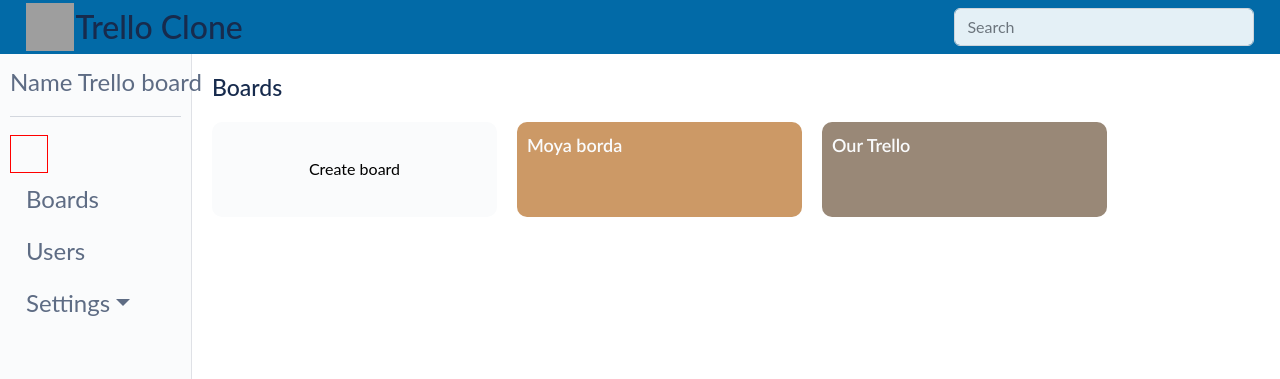
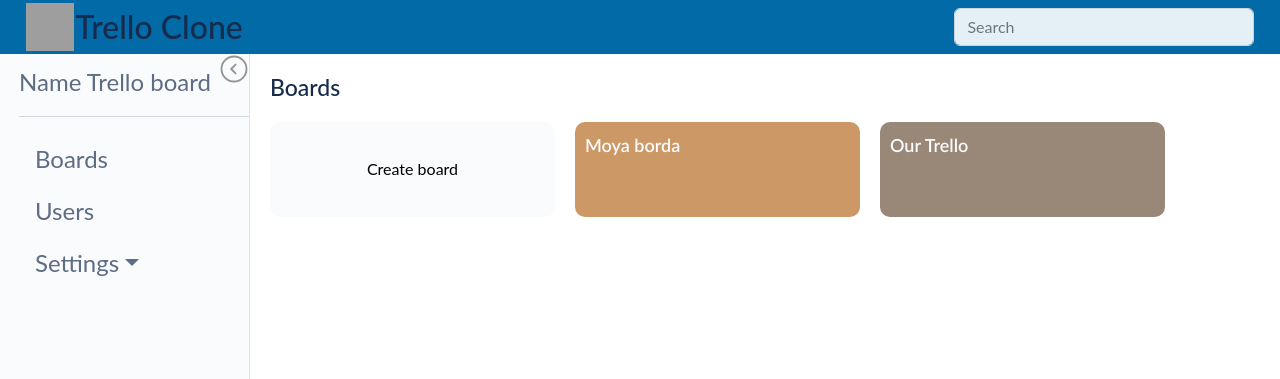
Before and after one commit to Veronchi/Rs-Clone, a React (Create React App) app: page /boards in a window 1280 px wide. Shown: the top 379 px of the page. Built offline with nearby package versions, Linux system fonts and the light colour scheme; grey boxes are pictures that could not be loaded; a web font is replaced by a local one.

Commit message:
feat: implemented hide aside

```diff
--- a/src/components/Aside/aside.scss
+++ b/src/components/Aside/aside.scss
@@ -1,21 +1,48 @@
 @import "../../styles/palette.scss";
 
 .aside {
-  width: 15%;
+  position: relative;
+  width: 250px;
   padding: 10px;
   background: $light-gray;
-  font-size: 1.5rem;
-  color: $gray-text;
-  float: right;
   border-right: 1px solid $border-gray;
+  overflow: hidden;
+  transition: 0.3s;
+
+  &__container {
+    position: absolute;
+    right: 0;
+    width: 230px;
+    font-size: 1.5rem;
+    color: $gray-text;
+  }
+
+  &__close {
+    background-image: url("../../assets/icons/arrow-left.svg");
+    padding: 0;
+    width: 30px;
+    height: 30px;
+    background-size: 100%;
+    position: absolute;
+    right: 0;
+    top: 0;
+    transition: 0.5;
+    z-index: 1;
+
+    &:hover {
+      filter: opacity(0.5);
+    }
+  }
 
   &__title {
+    width: 200px;
+    text-align: left;
     color: inherit;
   }
 
-  &__toggle {
-    color: inherit;
-    border: 1px solid red;
+  &__nav {
+    display: flex;
+    flex-direction: column;
   }
 
   &__boards {
@@ -30,3 +57,11 @@
     color: inherit;
   }
 }
+
+.arrow-right {
+  background-image: url("../../assets/icons/arrow-right.svg");
+}
+
+.closed {
+  width: 35px;
+}
--- a/src/components/Aside/aside.tsx
+++ b/src/components/Aside/aside.tsx
@@ -1,14 +1,34 @@
-import React from 'react';
+import React, { MouseEvent } from 'react';
 import Nav from 'react-bootstrap/Nav';
 import Navbar from 'react-bootstrap/Navbar';
 import NavDropdown from 'react-bootstrap/NavDropdown';
+import CloseButton from 'react-bootstrap/CloseButton';
 import './aside.scss';
 
-const Aside = (): JSX.Element => (
+const Aside = (): JSX.Element => {
+  const handleAside = (e: MouseEvent<HTMLButtonElement>): void => {
+    const container = document.querySelector('.aside__container') as HTMLElement;
+    const aside = e.currentTarget.parentElement;
+    const button = e.currentTarget;
+    if (aside) {
+      if (aside.classList.contains('closed')) {
+        container.style.display = 'block';
+        aside.classList.remove('closed');
+        button.classList.remove('arrow-right');
+      } else {
+        aside.classList.add('closed');
+        container.style.display = 'none';
+        button.classList.add('arrow-right');
+      }
+    }
+  };
+
+  return (
     <aside className="aside">
+      <CloseButton className="aside__close" aria-label="Hide" onClick={handleAside} />
+      <div className="aside__container">
         <Navbar.Brand href="/board" className="aside__title">Name Trello board</Navbar.Brand>
         <hr />
-    <Navbar.Toggle aria-controls="basic-navbar-nav" className="aside__toggle" />
         <Nav className="me-auto aside__nav">
           <Nav.Link href="/boards" className="aside__boards">Boards</Nav.Link>
           <Nav.Link href="#" className="aside__users">Users</Nav.Link>
@@ -21,7 +41,8 @@ const Aside = (): JSX.Element => (
             <NavDropdown.Item href="#" className="aside__some">Something</NavDropdown.Item>
           </NavDropdown>
         </Nav>
+      </div>
     </aside>
   );
-
+};
 export { Aside };
--- a/src/pages/BoardsPage/style.scss
+++ b/src/pages/BoardsPage/style.scss
@@ -22,7 +22,7 @@
     height: 95px;
     width: 285px;
     border: none;
-    transition: .5s;
+    transition: 0.5s;
     overflow: hidden;
     cursor: pointer;
 
@@ -32,8 +32,8 @@
       .boards__item-title {
         left: 20px;
       }
+    }
   }
-}
 
   &__item-title {
     position: absolute;
@@ -44,7 +44,7 @@
     left: 10px;
     top: 10px;
     color: $light-gray;
-    transition: .5s;
+    transition: 0.5s;
   }
 }
 
```
Also changed, not shown: src/assets/icons/arrow-left.svg (added), src/assets/icons/arrow-right.svg (added). Lines whose indentation alone changed are shown as unchanged.
